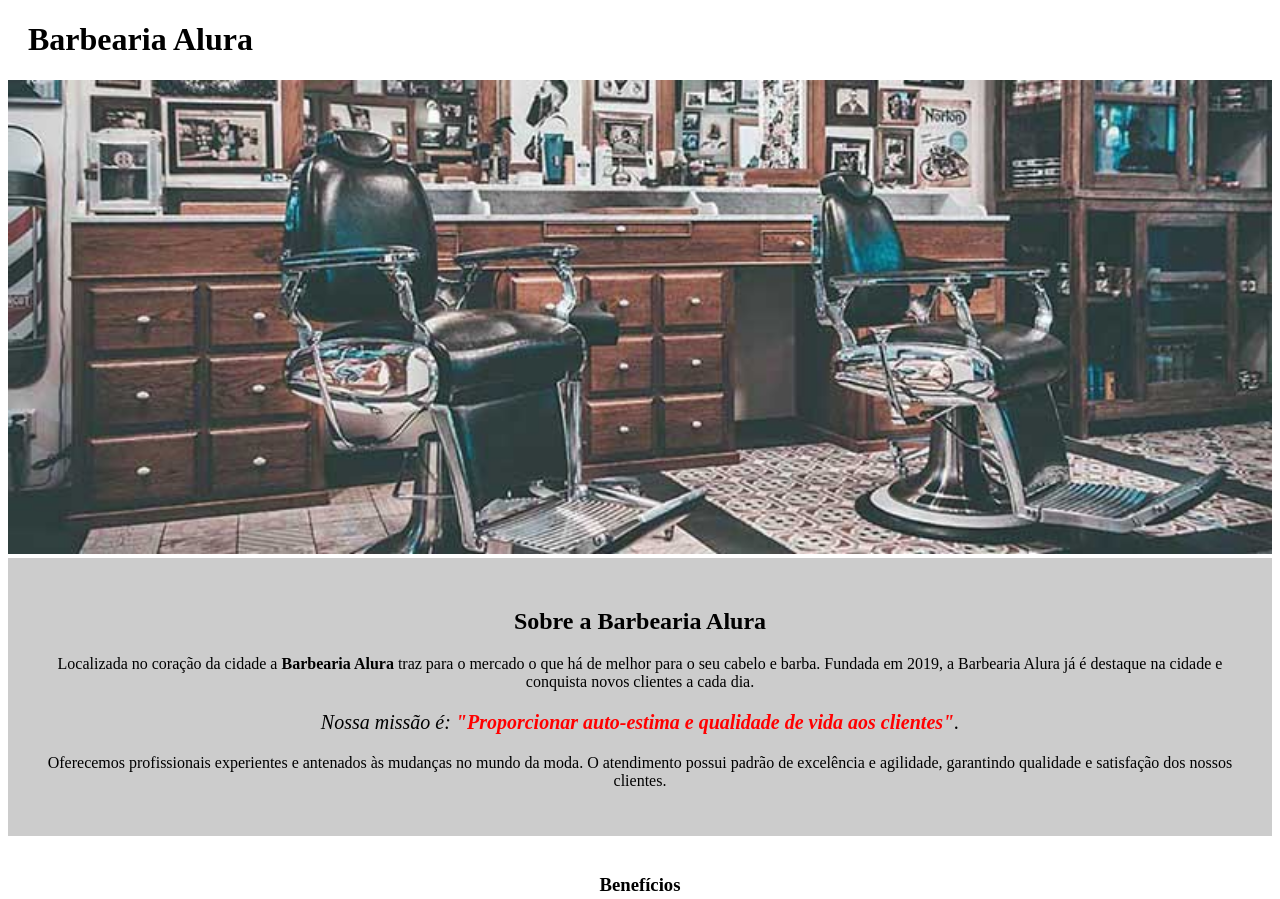
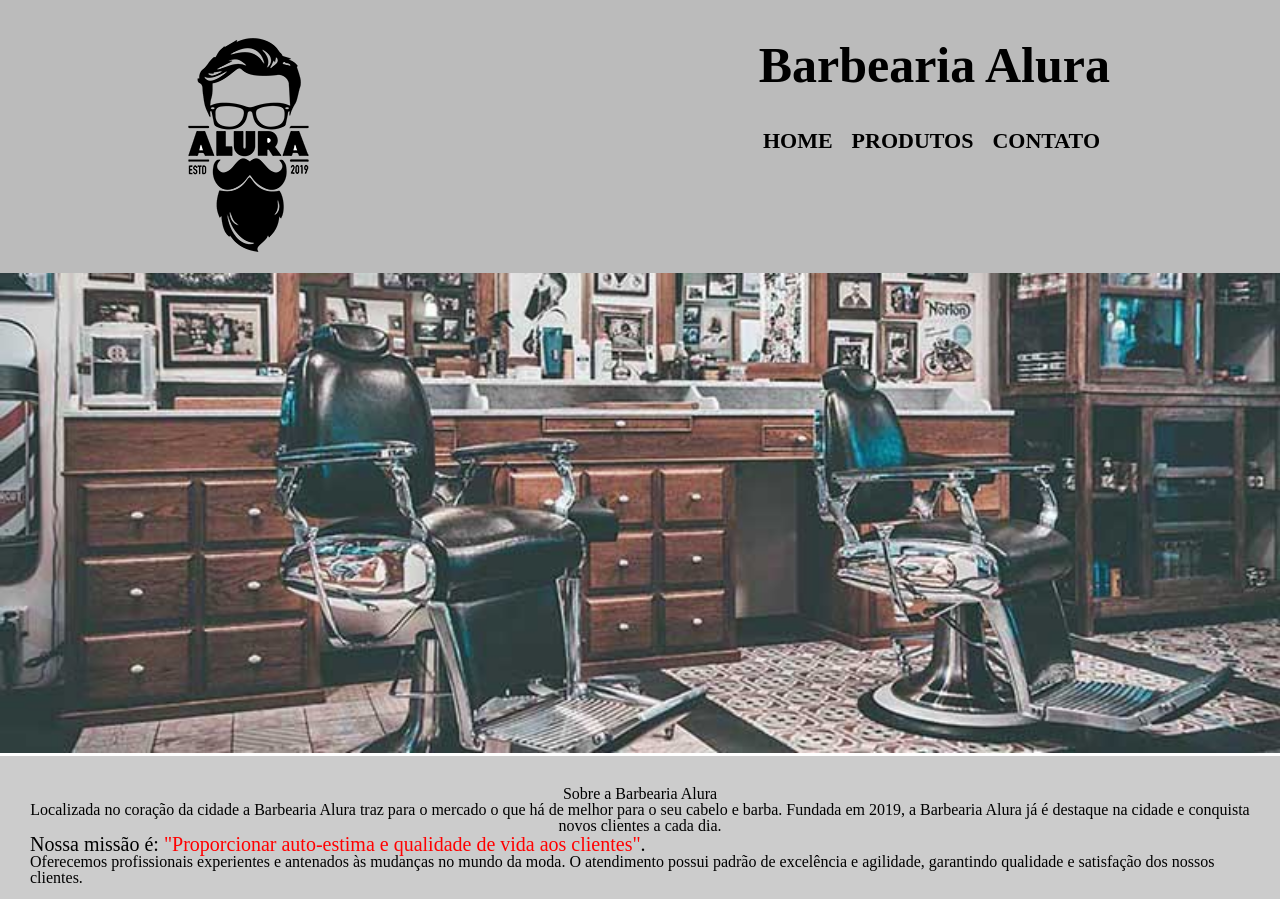
Before and after one commit to souzaitor/Front-End-Notes, a plain HTML site: page Intro-Html-CSS-2/index.html in a window 1280 px wide. Shown: the top 899 px of the page. Drawn offline with Linux system fonts and the light colour scheme.

Commit message:
Upload Files

```diff
--- a/Intro-Html-CSS-2/index.html
+++ b/Intro-Html-CSS-2/index.html
@@ -3,18 +3,30 @@
 	<head>
 		<meta charset="UTF-8">
 		<title>Barbearia Alura</title>
+        <link rel="stylesheet" href="reset.css">
 		<link rel="stylesheet" href="style.css">
+        <link rel="stylesheet" href="produtos.css">
 	</head>
 
 	<body>
 		<header>
-			<h1 class="titulo-principal">Barbearia Alura</h1>
+            <div class="caixa">
+				<h1 class="titulo-principal">Barbearia Alura</h1>
+                <h1><img src="logo.png"></h1>
+                <nav>
+                    <ul>
+                        <li><a href="index.html">Home</a></li>
+                        <li><a href="produtos.html">Produtos</a></li>
+                        <li><a href="contato.html">Contato</a></li>
+                    </ul>
+                </nav>
+            </div>
 		</header>
 		<img id="banner" src="banner.jpg">
 		<div class="principal">
 			<h2 class="titulo-centralizado">Sobre a Barbearia Alura</h2>
 
-			<p>Localizada no coração da cidade a <strong>Barbearia Alura</strong> traz para o mercado o que há de melhor para o seu cabelo e barba. Fundada em 2019, a Barbearia Alura já é destaque na cidade e conquista novos clientes a cada dia.</p>
+			<p class="corpo-texto">Localizada no coração da cidade a <strong>Barbearia Alura</strong> traz para o mercado o que há de melhor para o seu cabelo e barba. Fundada em 2019, a Barbearia Alura já é destaque na cidade e conquista novos clientes a cada dia.</p>
 
 			<p id="missao"><em>Nossa missão é: <strong>"Proporcionar auto-estima e qualidade de vida aos clientes"</strong>.</em></p>
 
@@ -23,7 +35,7 @@
 
 		<div class="beneficios">
 		<h3 class="titulo-centralizado">Benefícios</h3>
-			<ul>
+			<ul class="lista-ben">
 				<li class="itens">Atendimento aos Clientes</li>
 				<li class="itens">Espaço Diferenciado</li>
 				<li class="itens">Localização </li>
--- a/Intro-Html-CSS-2/style.css
+++ b/Intro-Html-CSS-2/style.css
@@ -7,7 +7,12 @@ body {
 }
 
 .titulo-principal{
-	padding-left: 20px;
+	position: absolute;
+    top: 20px;
+    right: -10px;
+    color: black;
+    font-weight: bold;
+    font-size: 50px;
 }
 
 .principal {
@@ -19,7 +24,7 @@ body {
 	text-align: center;
 }
 
-p {
+.corpo-texto {
 	text-align: center;
 }
 
@@ -43,7 +48,7 @@ em strong {
 }
 
 
-ul {
+.lista-ben ul {
 	display: inline-block;
 	vertical-align: top;
 	width: 20%;
```
Also changed, not shown: Intro-Html-CSS-2/a.html (deleted, +0 -23 lines).
